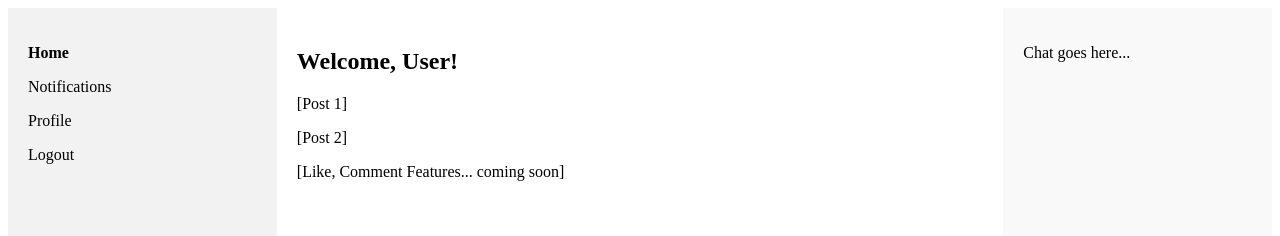
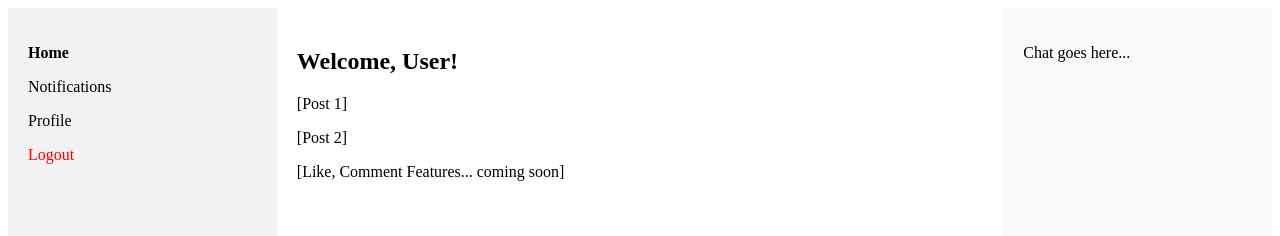
Before and after one commit to Jayashree-25/Social-Chat, a React (Vite) app in the folder frontend/: page /home in a window 1280 px wide. Shown: the top 236 px of the page. Built offline with nearby package versions, Linux system fonts and the light colour scheme.

Commit message:
updated logout option

```diff
--- a/frontend/src/pages/MainLayout.jsx
+++ b/frontend/src/pages/MainLayout.jsx
@@ -11,10 +11,16 @@ const MainLayout = () => {
                 <p><strong>Home</strong></p>
                 <p>Notifications</p>
                 <p>Profile</p>
-                <p>Logout</p>
+                <p onClick={() => {
+                    localStorage.removeItem("token");
+                    window.location.href = "/";
+                }} style={{ cursor: "pointer", color: "red" }}>
+                    Logout
+                </p>
             </div>
 
             {/* Middle Feed */}
+
             <div style={{ width: "60%", padding: "20px" }}>
                 <h2>Welcome, {currentUser?.name || "User"}!</h2>
                 <div>
```
